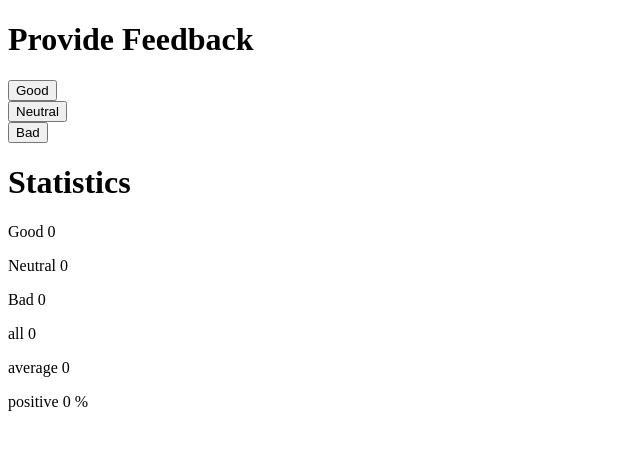
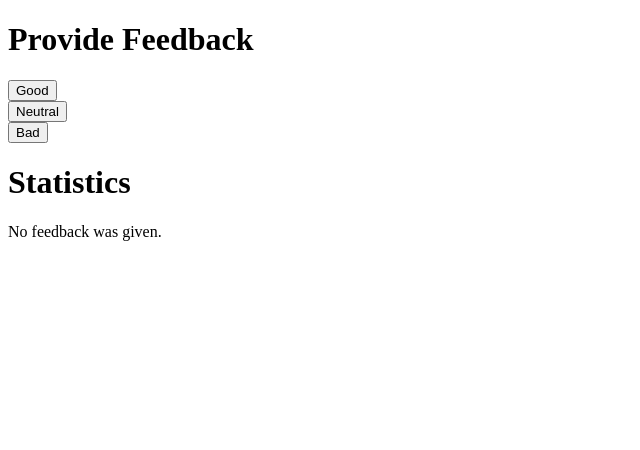
Before and after one commit to Andebugulin/Fullstack_course, a React (Vite) app in the folder part1/exercises_1.6-1.14/: page / in a window 1280 px wide. Shown: the top 450 px of the page, without its empty margins (0-640 px from the left). Built offline with nearby package versions, Linux system fonts and the light colour scheme.

Commit message:
exercise1.8 is done

```diff
--- a/part1/exercises_1.6-1.14/src/App.jsx
+++ b/part1/exercises_1.6-1.14/src/App.jsx
@@ -96,6 +96,35 @@ const DisplayPositiveStats = ({ text, currentArray }) => {
   );
 };
 
+/**
+ * @param {Object} props - The props object
+ * @param {Array} props.statisticArray - The current stat_array
+ * @param {int} props.goodCounter - The good counter
+ * @param {int} props.neutralCounter - The neutral counter
+ * @param {int} props.badCounter - The bad counter
+ */
+const Statistics = ({
+  statisticArray,
+  goodCounter,
+  neutralCounter,
+  badCounter,
+}) => {
+  if (statisticArray.length !== 0) {
+    return (
+      <div>
+        <StatisticsDisplay text={"Good"} statisticData={goodCounter} />
+        <StatisticsDisplay text={"Neutral"} statisticData={neutralCounter} />
+        <StatisticsDisplay text={"Bad"} statisticData={badCounter} />
+        <DisplayTotal text={"all"} currentArray={statisticArray} />
+        <DisplayAverage text={"average"} currentArray={statisticArray} />
+        <DisplayPositiveStats text={"positive"} currentArray={statisticArray} />
+      </div>
+    );
+  } else {
+    return <div>No feedback was given.</div>;
+  }
+};
+
 const App = () => {
   const headerText = "Provide Feedback";
   const statisticsText = "Statistics";
@@ -104,23 +133,22 @@ const App = () => {
   const [neutralCounter, setNeutralCounter] = useState(0);
   const [badCounter, setBadCounter] = useState(0);
 
-  const [feedbackArray, setFeeadbackArray] = useState([]);
+  const [statisticsArray, setFeeadbackArray] = useState([]);
 
   const setGoodCounterToValue = (newValue) => () => {
     console.log("good counter value changed to ", newValue);
     setGoodCounter(newValue);
-    setFeeadbackArray([...feedbackArray, 1]);
+    setFeeadbackArray([...statisticsArray, 1]);
   };
-
   const setNeutralCounterToValue = (newValue) => () => {
     console.log("neutral counter value changed to ", newValue);
     setNeutralCounter(newValue);
-    setFeeadbackArray([...feedbackArray, 0]);
+    setFeeadbackArray([...statisticsArray, 0]);
   };
   const setBadCounterToValue = (newValue) => () => {
     console.log("bad counter value changed to ", newValue);
     setBadCounter(newValue);
-    setFeeadbackArray([...feedbackArray, -1]);
+    setFeeadbackArray([...statisticsArray, -1]);
   };
 
   return (
@@ -136,12 +164,12 @@ const App = () => {
       />
       <Button handleClick={setBadCounterToValue(badCounter + 1)} text="Bad" />
       <Header text={statisticsText} />
-      <StatisticsDisplay text={"Good"} statisticData={goodCounter} />
-      <StatisticsDisplay text={"Neutral"} statisticData={neutralCounter} />
-      <StatisticsDisplay text={"Bad"} statisticData={badCounter} />
-      <DisplayTotal text={"all"} currentArray={feedbackArray} />
-      <DisplayAverage text={"average"} currentArray={feedbackArray} />
-      <DisplayPositiveStats text={"positive"} currentArray={feedbackArray} />
+      <Statistics
+        statisticArray={statisticsArray}
+        goodCounter={goodCounter}
+        neutralCounter={neutralCounter}
+        badCounter={badCounter}
+      />
     </div>
   );
 };
```
